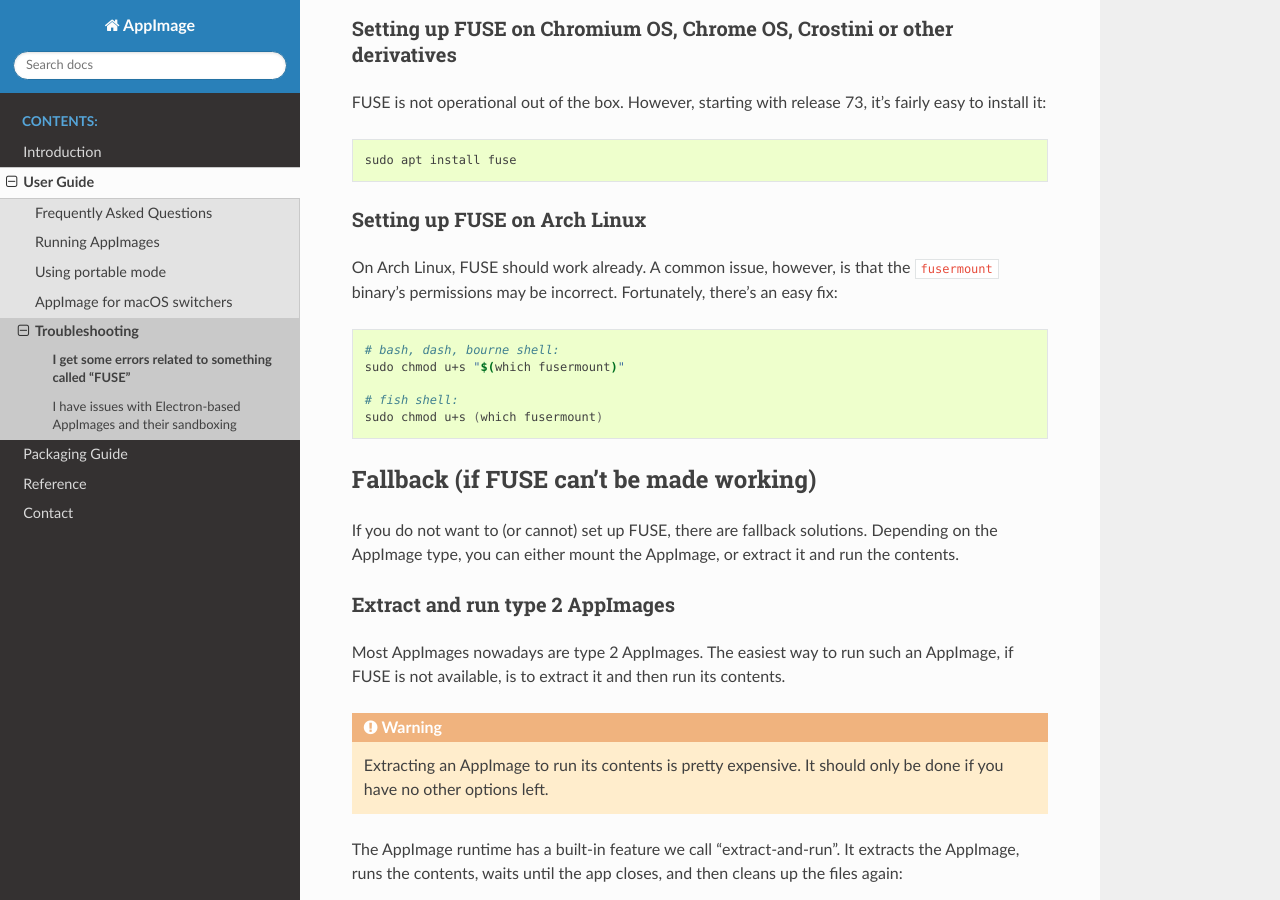
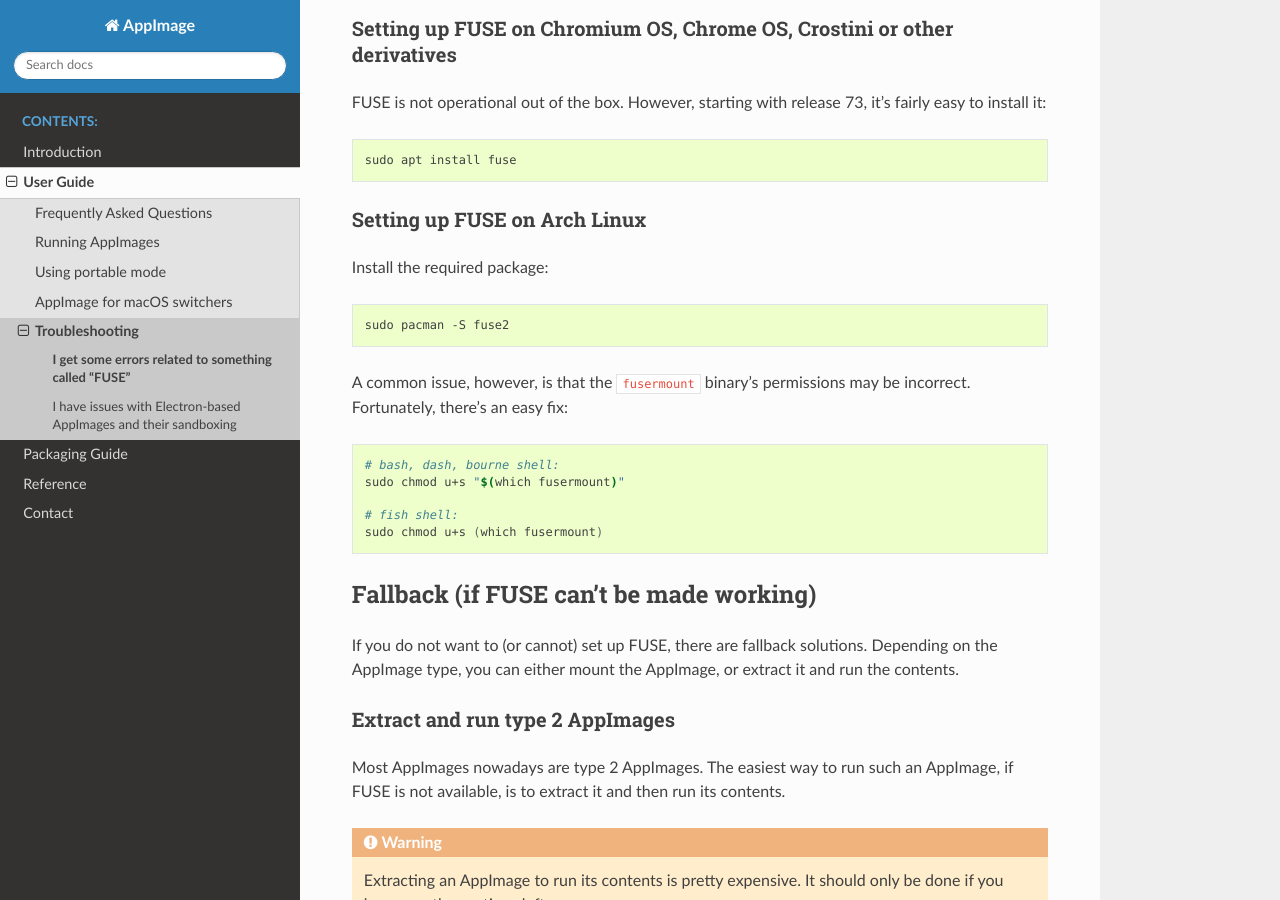
Before and after one commit to AppImage/docs.appimage.org, a Sphinx documentation site: the page built from source/user-guide/troubleshooting/fuse.rst, in a window 1280 px wide and 900 px high, scrolled down 4081 px. Built offline with Sphinx 7.4.7 and the Read the Docs theme 2.0.0, drawn with Linux system fonts in a browser that asks for light colours.

Commit message:
Correct Arch Linux FUSE troubleshooting info

```diff
--- a/source/user-guide/troubleshooting/fuse.rst
+++ b/source/user-guide/troubleshooting/fuse.rst
@@ -152,7 +152,13 @@
 Setting up FUSE on Arch Linux
 *****************************
 
-On Arch Linux, FUSE should work already. A common issue, however, is that the ``fusermount`` binary's permissions may be incorrect. Fortunately, there's an easy fix:
+Install the required package:
+
+.. code-block:: shell
+
+   sudo pacman -S fuse2
+
+A common issue, however, is that the ``fusermount`` binary's permissions may be incorrect. Fortunately, there's an easy fix:
 
 .. code-block:: shell
 
```
